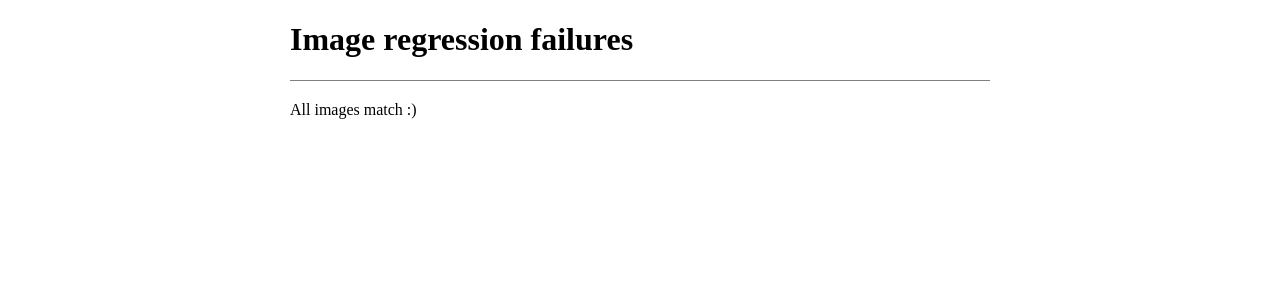
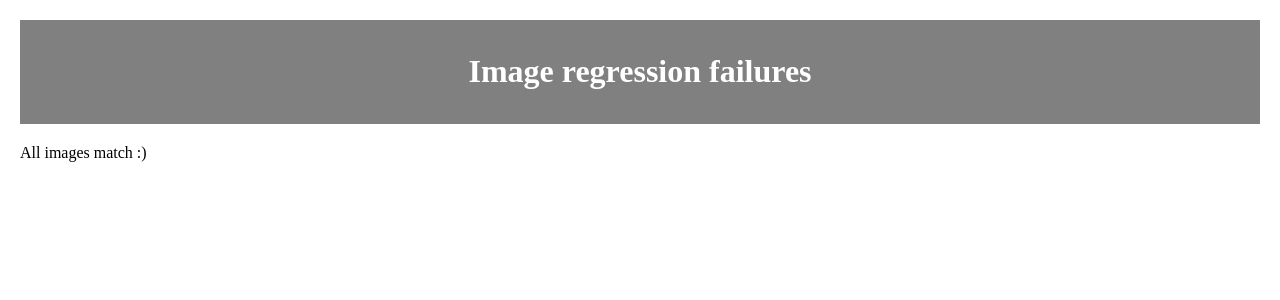
Before and after one commit to robmojosix/imgCompare, a React app: page / in a window 1280 px wide. Shown: the top 300 px of the page. Built offline with nearby package versions, Linux system fonts and the light colour scheme; the HTML template or start-up script is replaced by a standard one.

Commit message:
better styles

```diff
--- a/package.json
+++ b/package.json
@@ -33,7 +33,7 @@
 		"pngjs": "^3.4.0",
 		"react": "^16.8.6",
 		"react-bootstrap": "^1.0.0-beta.8",
-		"react-compare-image": "^0.8.2",
+		"react-compare-image": "1.2.0",
 		"react-dom": "^16.8.6",
 		"yargs": "^13.2.4"
 	},
--- a/src/App.js
+++ b/src/App.js
@@ -58,7 +58,7 @@ class App extends Component {
 					<h1 className="App-title">Image regression failures</h1>
 				</header>
 				{mismatchImagePaths.length > 0 ? (
-					<Container>
+					<Container className="wrapper">
 						{mismatchImagePaths.map((img, index) => {
 							return <ImageComparator key={index} img={img} update={this.handleUpdate} />;
 						})}
--- a/src/components/ImageComparator.js
+++ b/src/components/ImageComparator.js
@@ -12,14 +12,6 @@ const ImageComparator = ({img, update}) => {
 			<Col className="image-comparator">
 				<Card>
 					<Card.Header as="h5">{img.incoming}</Card.Header>
-					<Row>
-						<Col>
-							<Card.Text className="text-center">Incoming</Card.Text>
-						</Col>
-						<Col>
-							<Card.Text className="text-center">Base</Card.Text>
-						</Col>
-					</Row>
 					<div className="images">
 						{showDelta ? <Card.Img className="delta" variant="top" src={img.delta} /> : null}
 						<ReactCompareImage
--- a/src/index.css
+++ b/src/index.css
@@ -2,14 +2,17 @@ body {
 	margin: 20px;
 }
 
-.App {
+.wrapper.container {
 	max-width: 700px;
 	margin: 0 auto;
 }
 
 .App-header {
 	margin-bottom: 20px;
-	border-bottom: grey 1px solid;
+	text-align: center;
+	padding: 12px;
+	color: white;
+	background: grey;
 }
 
 .image-comparator-row {
--- a/utils/updateImages.js
+++ b/utils/updateImages.js
@@ -7,6 +7,7 @@ module.exports = function updateImages(imagesObject) {
 		if (err) throw err;
 	});
 
-	fs.unlinkSync(process.cwd() + incoming);
+	// remove only delta for now
+	// fs.unlinkSync(process.cwd() + incoming);
 	fs.unlinkSync(process.cwd() + delta);
 };
```
Also changed, not shown: 5 other files (tests, documents, lock files or other folders).
